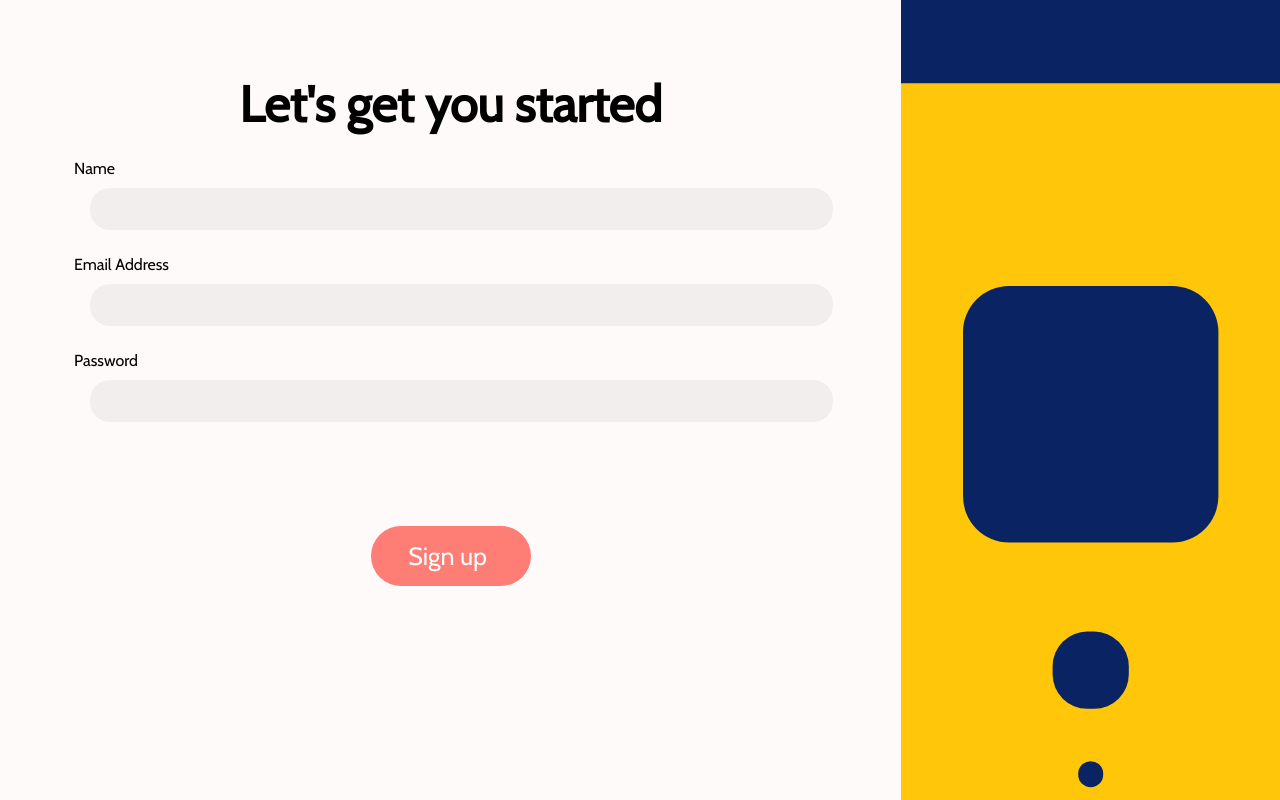
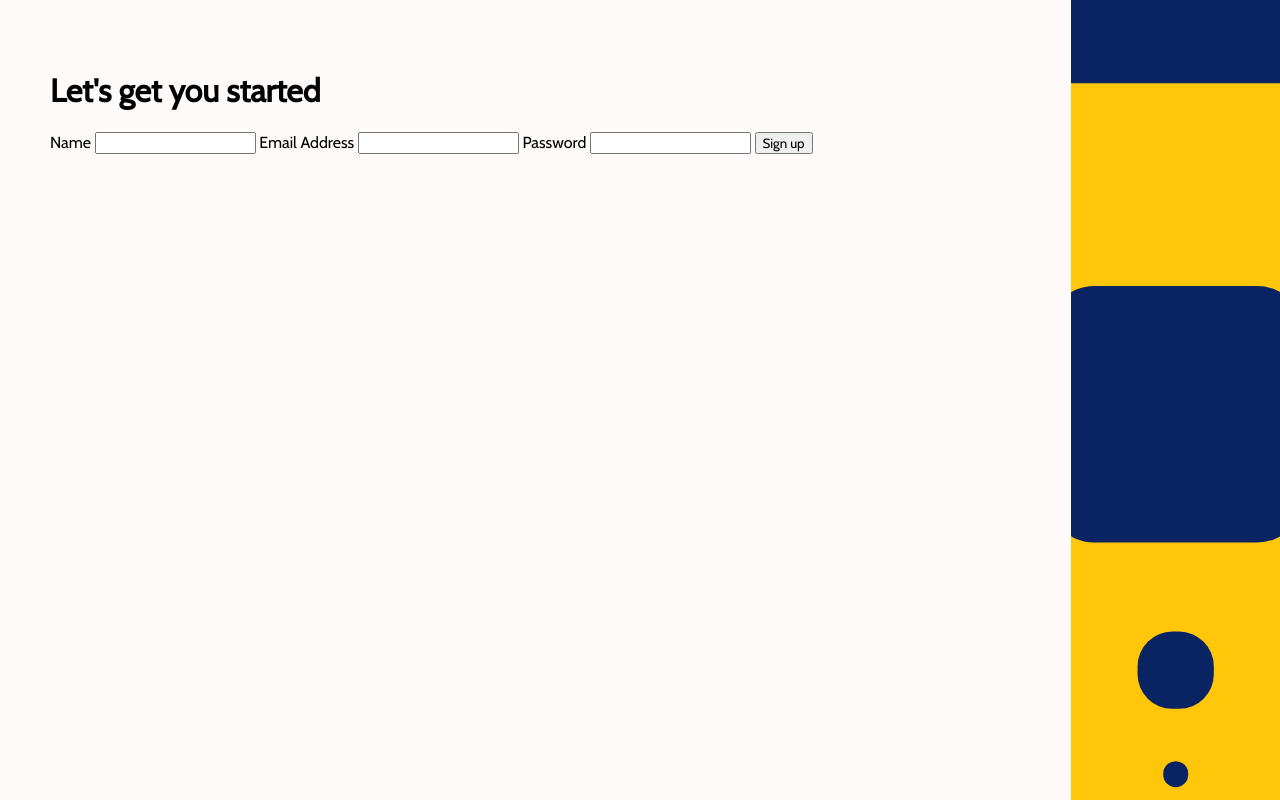
Before and after one commit to Moneill22/HackUmass2021-1, a Django app: template HackUmass2021/templates/signup.html in a window 1280 px wide. Run offline with Django 3.2, Linux system fonts and the light colour scheme; the template is opened without the code that fills it, so the values that code supplies are empty.

Commit message:
updated signup.css

```diff
--- a/HackUmass2021/static/signup.css
+++ b/HackUmass2021/static/signup.css
@@ -16,7 +16,7 @@
     background: snow;
     padding: 50px;
 }
-.left > input {
+.left > form > input {
     display: block;
     width: 90%;
     border: none;
@@ -27,7 +27,7 @@
     margin: 10px 5% 25px 5%;
     padding-left: 20px;
 }
-.left > .signup {
+.left > form > .signup {
     background: #FE5F55;
     height: 60px;
     border-radius: 30px;
@@ -41,16 +41,16 @@
     transition: all .5s;
     box-shadow: 0px 0px 0 0 #0001;
 }
-.left > .signup:hover {
+.left > form > .signup:hover {
     opacity: 100%;
     transform: translate(-5px, -5px);
     box-shadow: 10px 10px 0 0 #0001;
 }
-.left > label {
+.left > form > label {
     margin: 0 3%;
     font-size: 16px;
 }
-.left > h1 {
+.left > form > h1 {
     margin: 3% 5%;
     font-size: 50px;
     text-align: center;
```
